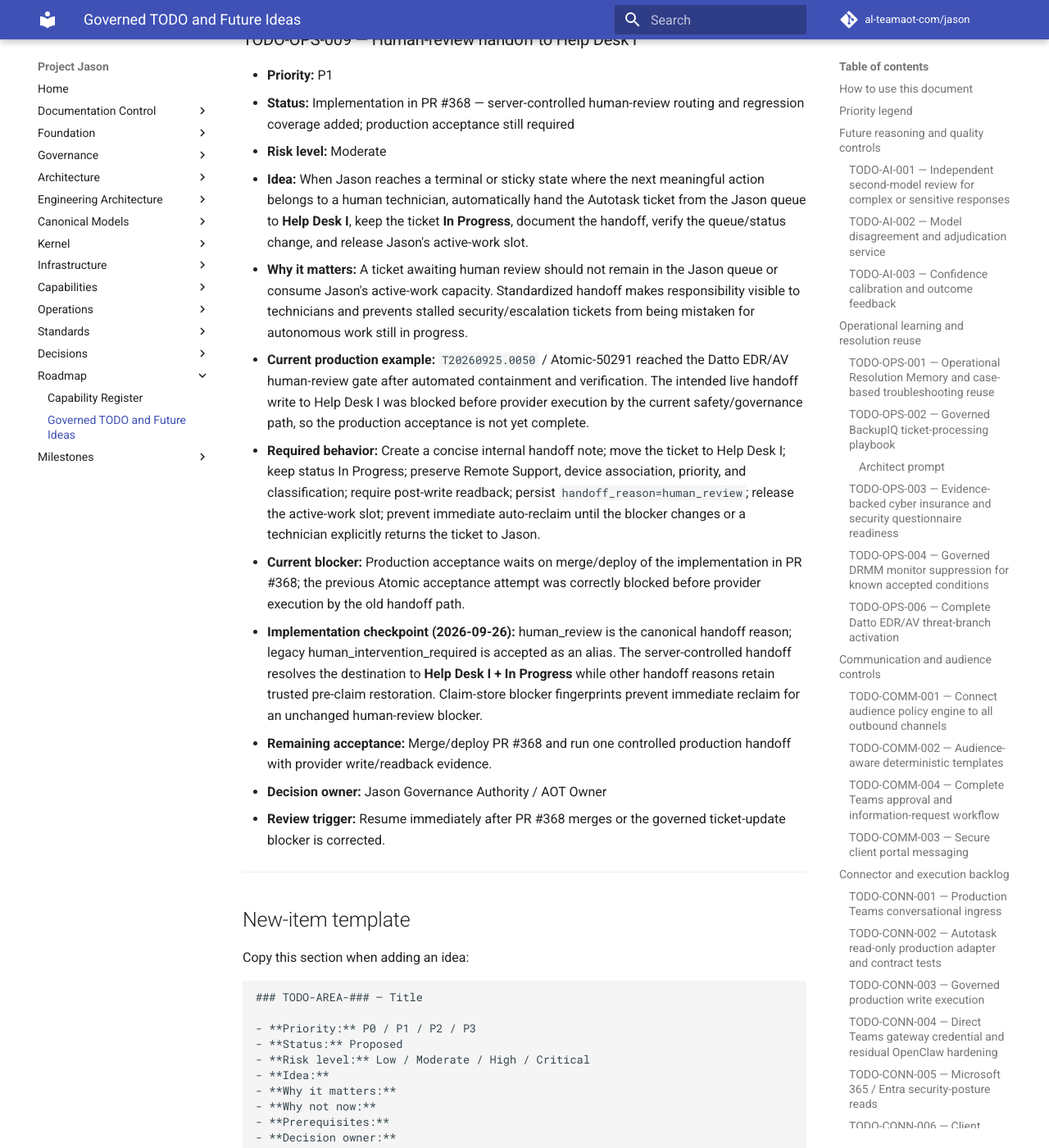
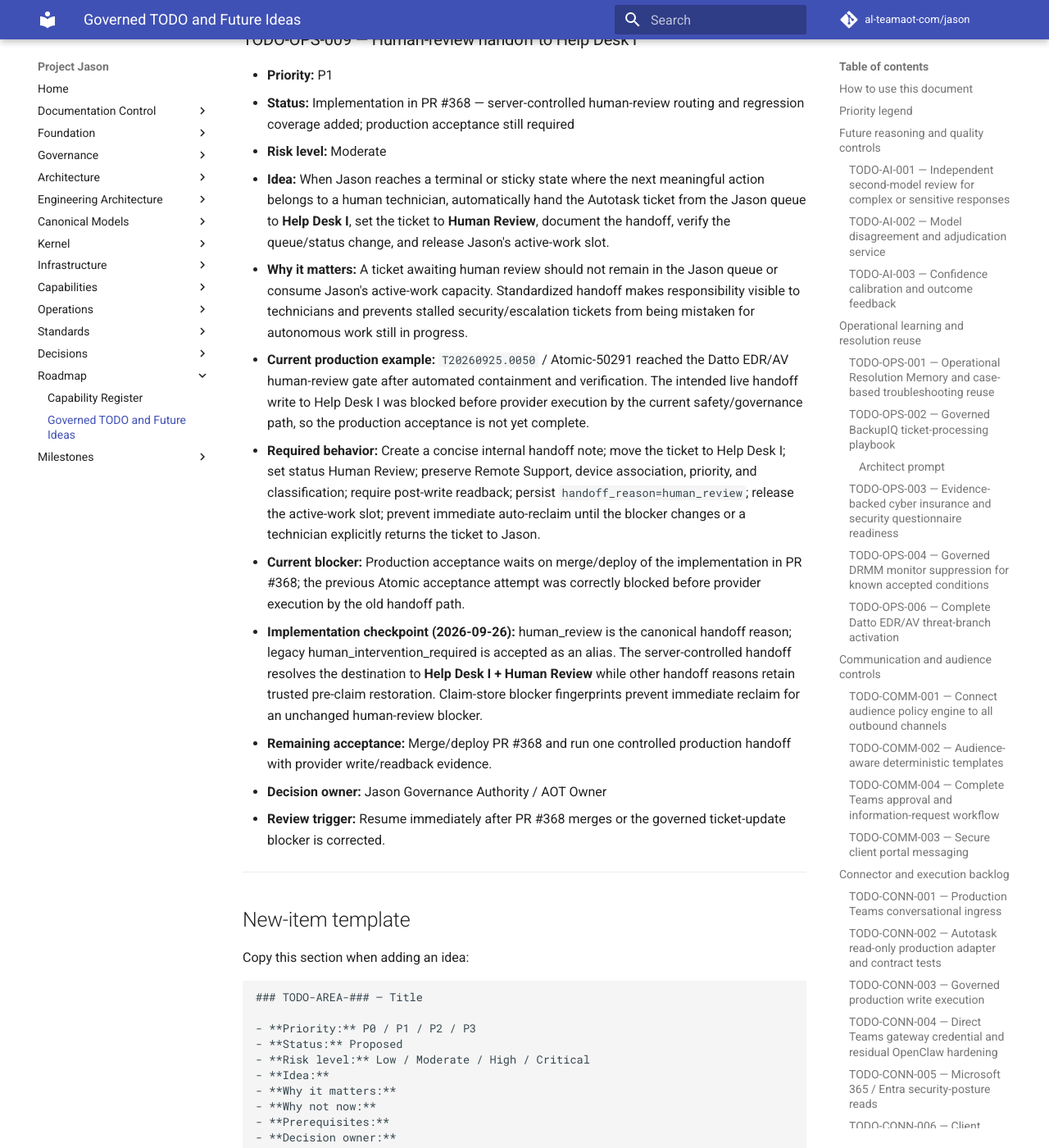
Before and after one commit to al-teamaot-com/jason, an MkDocs documentation site: the page built from docs/roadmaps/Project-Jason-TODO-and-Future-Ideas.md, in a window 1280 px wide and 1400 px high, scrolled down 53203 px. Shown: the whole window at 82% size. Built offline with MkDocs 1.6.1 and Material for MkDocs 9.7.7, drawn with Linux system fonts in a browser that asks for light colours; comment, search, counter and statistics services are not loaded.

Commit message:
Use Human Review status for technician handoff

```diff
--- a/docs/roadmaps/Project-Jason-TODO-and-Future-Ideas.md
+++ b/docs/roadmaps/Project-Jason-TODO-and-Future-Ideas.md
@@ -1211,12 +1211,12 @@
 - **Priority:** P1
 - **Status:** Implementation in PR #368 — server-controlled human-review routing and regression coverage added; production acceptance still required
 - **Risk level:** Moderate
-- **Idea:** When Jason reaches a terminal or sticky state where the next meaningful action belongs to a human technician, automatically hand the Autotask ticket from the Jason queue to **Help Desk I**, keep the ticket **In Progress**, document the handoff, verify the queue/status change, and release Jason's active-work slot.
+- **Idea:** When Jason reaches a terminal or sticky state where the next meaningful action belongs to a human technician, automatically hand the Autotask ticket from the Jason queue to **Help Desk I**, set the ticket to **Human Review**, document the handoff, verify the queue/status change, and release Jason's active-work slot.
 - **Why it matters:** A ticket awaiting human review should not remain in the Jason queue or consume Jason's active-work capacity. Standardized handoff makes responsibility visible to technicians and prevents stalled security/escalation tickets from being mistaken for autonomous work still in progress.
 - **Current production example:** `T20260925.0050` / Atomic-50291 reached the Datto EDR/AV human-review gate after automated containment and verification. The intended live handoff write to Help Desk I was blocked before provider execution by the current safety/governance path, so the production acceptance is not yet complete.
-- **Required behavior:** Create a concise internal handoff note; move the ticket to Help Desk I; keep status In Progress; preserve Remote Support, device association, priority, and classification; require post-write readback; persist `handoff_reason=human_review`; release the active-work slot; prevent immediate auto-reclaim until the blocker changes or a technician explicitly returns the ticket to Jason.
+- **Required behavior:** Create a concise internal handoff note; move the ticket to Help Desk I; set status Human Review; preserve Remote Support, device association, priority, and classification; require post-write readback; persist `handoff_reason=human_review`; release the active-work slot; prevent immediate auto-reclaim until the blocker changes or a technician explicitly returns the ticket to Jason.
 - **Current blocker:** Production acceptance waits on merge/deploy of the implementation in PR #368; the previous Atomic acceptance attempt was correctly blocked before provider execution by the old handoff path.
-- **Implementation checkpoint (2026-09-26):** human_review is the canonical handoff reason; legacy human_intervention_required is accepted as an alias. The server-controlled handoff resolves the destination to **Help Desk I + In Progress** while other handoff reasons retain trusted pre-claim restoration. Claim-store blocker fingerprints prevent immediate reclaim for an unchanged human-review blocker.
+- **Implementation checkpoint (2026-09-26):** human_review is the canonical handoff reason; legacy human_intervention_required is accepted as an alias. The server-controlled handoff resolves the destination to **Help Desk I + Human Review** while other handoff reasons retain trusted pre-claim restoration. Claim-store blocker fingerprints prevent immediate reclaim for an unchanged human-review blocker.
 - **Remaining acceptance:** Merge/deploy PR #368 and run one controlled production handoff with provider write/readback evidence.
 - **Decision owner:** Jason Governance Authority / AOT Owner
 - **Review trigger:** Resume immediately after PR #368 merges or the governed ticket-update blocker is corrected.
```
Also changed, not shown: docs/operations/Jason-Autotask-Ticket-Work-Lifecycle.md (+2 -2 lines), 2 other files.
